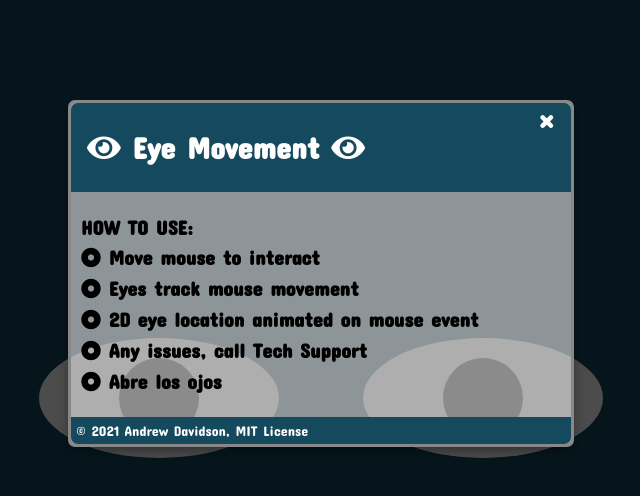
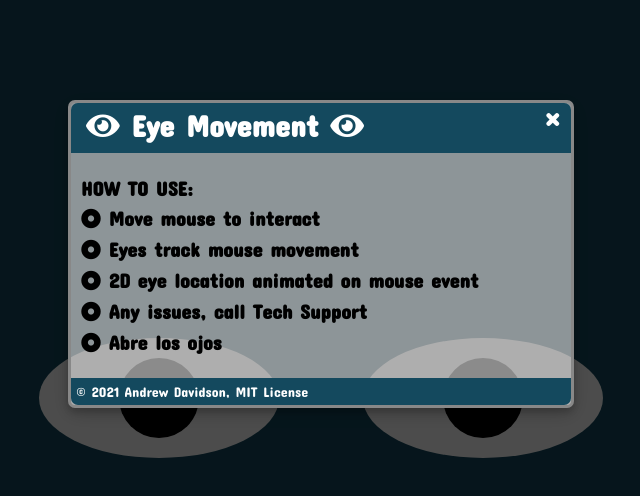
Before and after one commit to ajdavidson/eye-movement, a plain HTML site: page index.html in a window 1280 px wide. Shown: the whole page, without its empty margins (319-959 px from the left). Drawn offline with Linux system fonts and the light colour scheme.

Commit message:
Update modal

```diff
--- a/modal.css
+++ b/modal.css
@@ -30,7 +30,7 @@ body{
     border-radius: 7px;
     /*width: 80%;*/
     width: 500px; /* Full width */
-    height: 341px; /* Full height */
+    height: 302px; /* Full height */
     box-shadow: 0 4px 8px 0 rgba(0, 0, 0, 0.2), 0 6px 20px 0 rgba(0, 0, 0, 0.19);
     -webkit-animation-name: animatetop;
     -webkit-animation-duration: 0.4s;
@@ -69,6 +69,7 @@ body{
     float: right;
     font-size: 28px;
     font-weight: bold;
+    padding-right: 10px;
 }
 
 .close:hover,
@@ -79,11 +80,13 @@ body{
 }
 
 .modal-header {
-    padding: 2px 16px;
+    padding: 0;
+    margin:0;
     background-color: #14495e;
     color: white;
     border-radius: 7px 7px 0px 0px;
     font-family: 'Concert One', cursive;
+    height: 50px;
 }
 
 .modal-body {
--- a/styles.css
+++ b/styles.css
@@ -3,7 +3,12 @@ body {
   padding: 0;
   background: #14495e;
 }
-
+h2{
+  margin:0;
+  padding-top: 5px;
+  padding-left: 15px;
+  padding-right: 10px;
+}
 .eyes {
   position: absolute;
   top: 50%;
```
